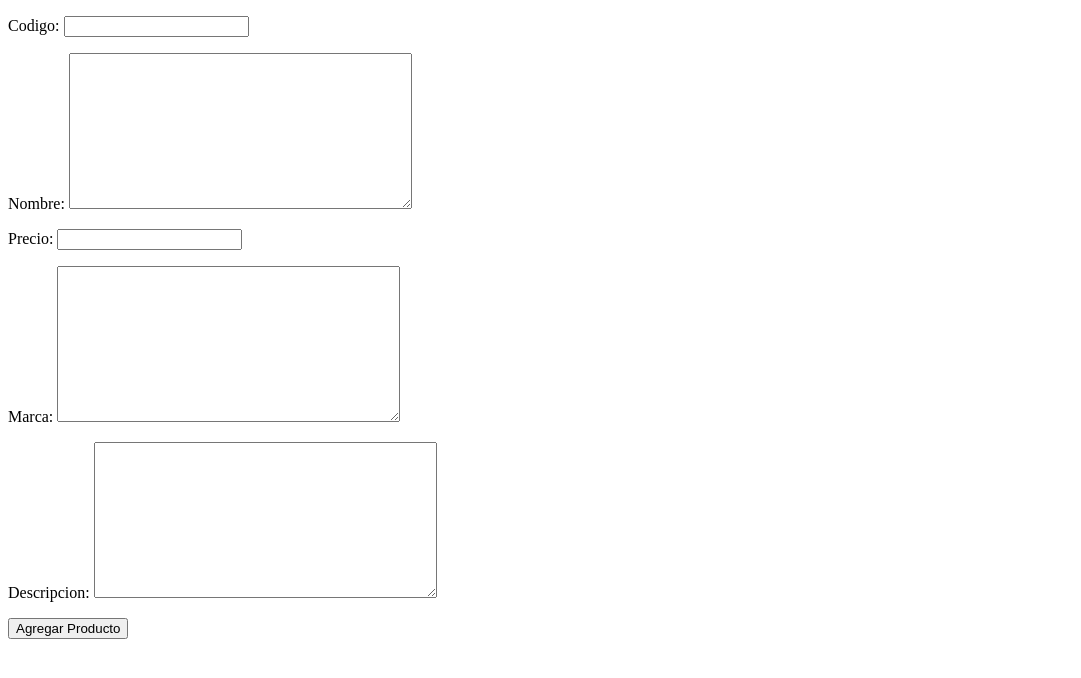
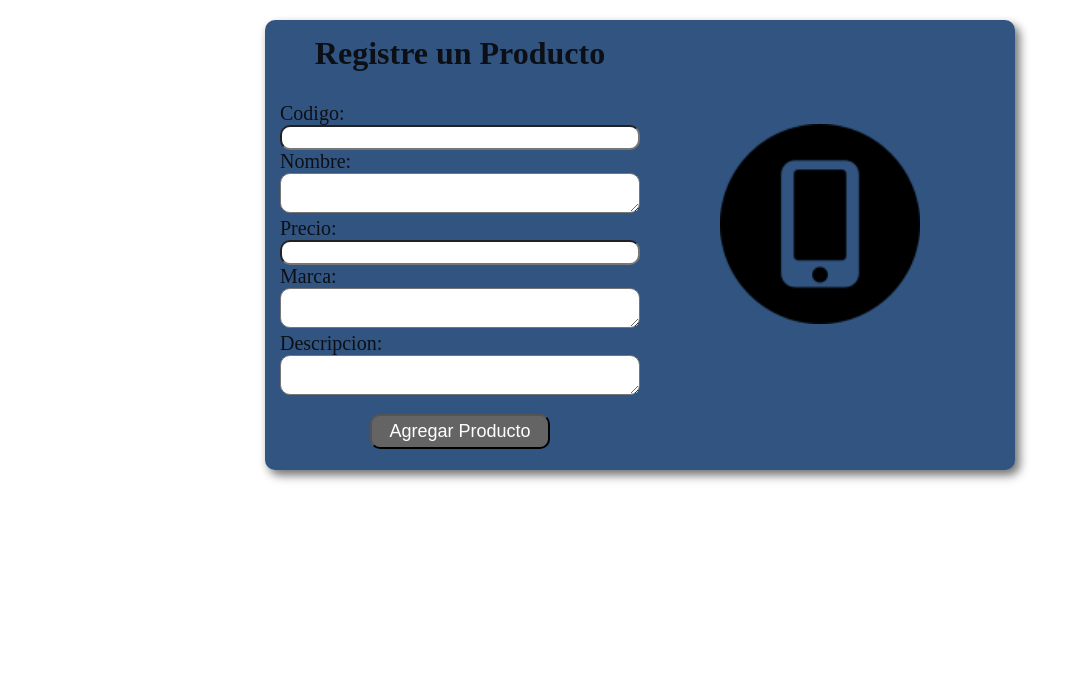
Before and after one commit to palateo8967/TrabajoGareis, a Django app: page /agregar/ in a window 1280 px wide. Shown: the top 678 px of the page, without its empty margins (0-1081 px from the left). Run offline with Django 5.2, Linux system fonts and the light colour scheme.

Commit message:
Agregar productos diseño terminado

```diff
--- /dev/null
+++ b/Api/static/Ivan.css
@@ -0,0 +1,130 @@
+*{
+    padding: 0;
+    margin: 0;
+    box-sizing: border-box;
+
+}
+
+
+    /* #30552d verde oscuro
+    #589798 azul mas claro
+    #315580 Azul oscuro
+    #0c1016 negro
+    #646464 gris */
+
+.Cuerpo{
+    padding: 20px;
+
+}
+
+.FormAgregar{
+    height: 450px;
+    width: 750px;
+    padding: 15px;
+    background-color: #315580;
+    margin-left: auto;
+    margin-top: auto;
+    margin-right: auto;
+    display: flex;
+    justify-content: space-between;
+    border-radius: 10px;
+    box-shadow: 0 4px 8px #0000001a;
+    border-radius: 10px;
+
+    transition: all .3s ease-in-out;
+    filter: drop-shadow(5px 5px 5px grey);
+
+    opacity: 0;
+    transform: translateX(900px);
+    animation:  FormDerecha 1.5s linear forwards;
+
+}
+
+@keyframes FormDerecha{
+    100%{
+        transform: translateX(0px);
+        opacity: 1;
+
+    }
+
+}
+
+.FormAgregar:hover{
+    filter: drop-shadow(10px 10px 10px black);
+    transition: all .3s ease-in-out;
+
+}
+
+.FormAgregar div{
+    display: flex;
+    flex-direction: column;
+    height: 90%;
+    width: 90%;
+
+}
+
+.FormAgregar div h1{
+    color: #0c1016;
+    text-align: center;
+    margin-bottom: 30px;
+
+}
+
+.FormAgregar div label{
+    color: #0c1016;
+    font-size: 20px;
+
+}
+
+.FormAgregar div input{
+    font-size: 18px;
+    color: #0c1016;
+    border-radius: 10px;
+    text-align: center;
+    width: 100%;
+
+}
+
+.FormAgregar div textarea{
+    height: 40px;
+    width: 100%;
+    color: #0c1016;
+    border-radius: 10px;
+    font-size: 18px;
+
+}
+
+.btnAgregar{
+    background-color: #646464;
+    color: white;
+    border-radius: 10px;
+    width: 50%;
+    font-size: 18px;
+    padding: 5px;
+    margin: 15px auto 0 auto;
+    transition: all .7s;
+
+}
+
+.btnAgregar:hover{
+    transition: all .7s ease-in-out;
+    transform: translateY(-3px);
+    background-color: white;
+    color: #646464;
+
+}
+
+.btnAgregar:active{
+    transform: translateY(2px);
+    background-color: #315580;
+
+}
+
+.FormAgregar div img{
+    height: 200px;
+    width: 200px;
+    margin-top: auto;
+    margin-bottom: auto;
+    margin-left: 80px;
+
+}
--- a/Api/templates/agregarProducto.html
+++ b/Api/templates/agregarProducto.html
@@ -1,17 +1,31 @@
 <!DOCTYPE html>
 <html lang="en">
+{% load static %}
 <head>
     <meta charset="UTF-8">
     <meta name="viewport" content="width=device-width, initial-scale=1.0">
     <title>Agregar Producto</title>
+    <link rel="stylesheet" href="{% static 'Ivan.css' %}">
 </head>
 <body>
 
-    <form method="post" enctype="multipart/form-data">
-        {% csrf_token %}
-        {{ form.as_p }}
-        <button type="submit">Agregar Producto</button>
-    </form>
+    {% block content %}
+    <main class="Cuerpo">
+        <form method="post" enctype="multipart/form-data" class="FormAgregar">
+            <div>
+                <h1>Registre un Producto</h1>
+                {% csrf_token %}
+                {{ form.as_p }}
+                <button type="submit" class="btnAgregar">Agregar Producto</button>
+            </div>
+            <div>
+                <img src="{% static '/Img/ft.png' %}" alt="Imagen">
+
+            </div>
+        </form>
+
+    </main>
+    {% endblock %}
 
 </body>
 </html>
--- a/Api/templates/home.html
+++ b/Api/templates/home.html
@@ -1,9 +1,11 @@
 <!DOCTYPE html>
 <html lang="en">
+{% load static %}
 <head>
     <meta charset="UTF-8">
     <meta name="viewport" content="width=device-width, initial-scale=1.0">
     <title>Home</title>
+    <link rel="stylesheet" href="{% static 'estilo.css' %}">
 </head>
 <body>
 
```
Also changed, not shown: Api/static/Img/ft.png (added).
